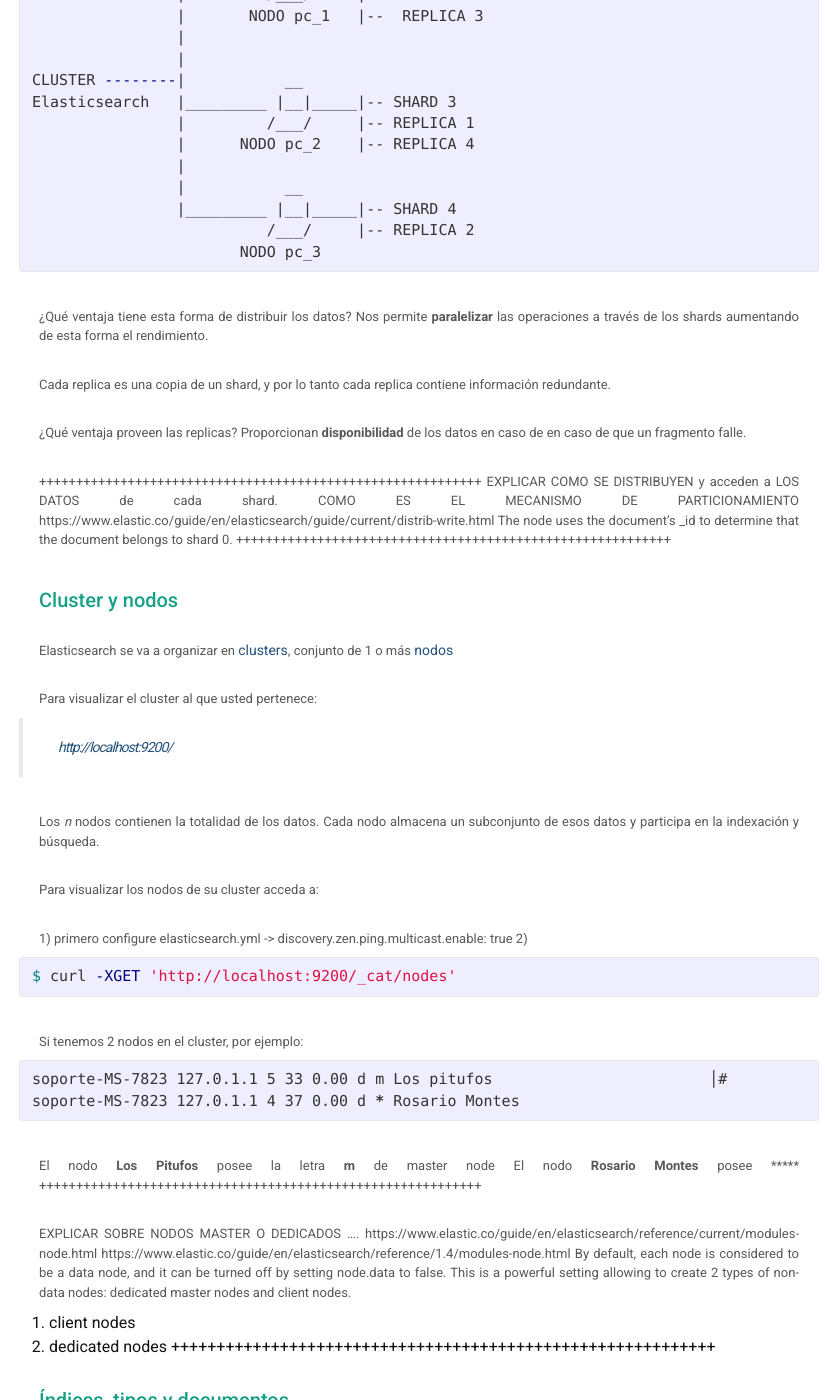
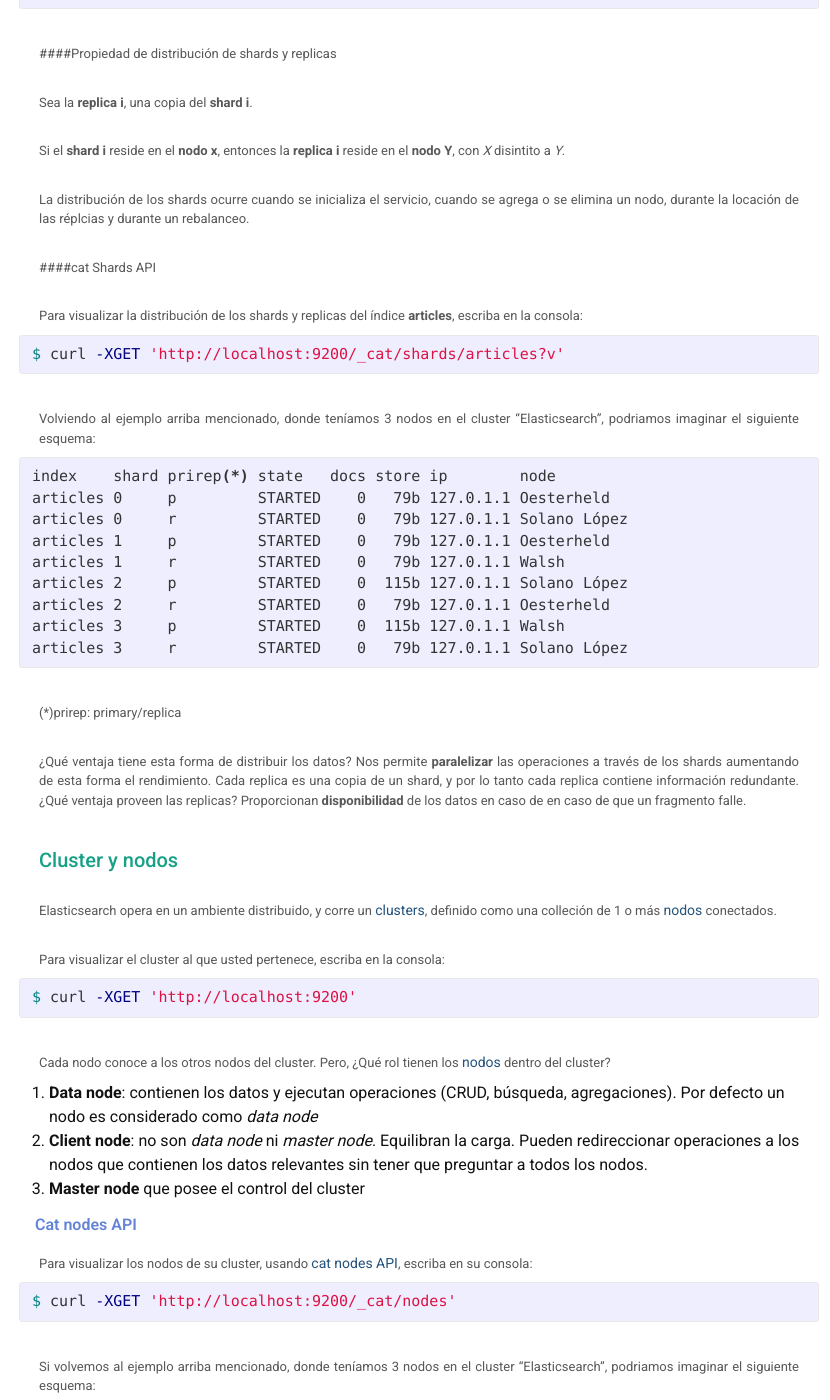
Before and after one commit to Desarrollo-CeSPI/desarrollo-cespi.github.io, a Jekyll site: the page built from _posts/2016-04-22-elasticsearch-module_2.md, in a window 1280 px wide and 1400 px high, scrolled down 3252 px. Shown: the whole window, without its empty margins (221-1051 px from the left). Built offline with Jekyll 4.4.1, drawn with Linux system fonts in a browser that asks for light colours; some of the changed text lies outside the part shown.

Commit message:
add curl command. improve redaction

```diff
--- a/_posts/2016-04-22-elasticsearch-module_2.md
+++ b/_posts/2016-04-22-elasticsearch-module_2.md
@@ -5,8 +5,6 @@
 categories: elasticsearch DDBMS
 tags: [elasticsearch, cluster, node, shard, replica, DDBMS]
 ---
-
-
 
 ##MODULO 2
 
@@ -27,10 +25,6 @@
 
 Veamos un ejemplo de **partición horizontal** y **partición vertical**
 
-####1.Diagrama de clases
-
-![Contact DB](/assets/images/elasticsearch-modules/contact_db.png){: style="height: 300px;width: 350px;"}
-
 
 id  |     name    |         email             |     type      | parent_id
 --- | ----------- | ------------------------- | ------------- | --------
@@ -40,18 +34,16 @@
 4   | Guaraní     | guarani@cespi.unlp.edu.ar | Office        |    2
 
 
+####1.Fragmentación horizontal
 
-####2.Fragmentación horizontal
+Fragmento 1
 
-2.a Fragmento 1
-
-
-id  |     name    |         email             |     type      |parent_id
+id  |     name    |         email             |     type      | parent_id
 --- | ----------- | ------------------------- | ------------- | --------
 1   | UNLP        | email@unlp.edu.ar         | Institution   |
 2   | CeSPI       | cespi@unlp.edu.ar         | Dependency    |    1
 
-2.b Fragmento 2
+Fragmento 2
 
 id  |     name    |         email             |     type  |parent_id
 --- | ----------- | ------------------------- | --------- | ---------
@@ -89,7 +78,8 @@
 
 ### Shards y replicas
 
-Cree un índice como se detalla a continuación:
+Veamos un ejemplo creando un índice y configurando los shards y las replicas.
+Escriba en la consola:
 
 {% highlight bash  %}
 $ curl -XPUT 'http://localhost:9200/articles/?pretty' -d '
@@ -99,19 +89,21 @@
 '
 {% endhighlight  %}
 
-Para visualizar la creación y configuración del índice, escriba en consola:
+Se ha creado un *índice* con los siguientes datos:
+
+* nombre del índice: **article**
+* cantidad de shards: 4
+* cantidad de replicas: 1 (1 replica  por shard)
+
+
+Para visualizar la creación y configuración del índice, escriba en la consola:
 
 {% highlight bash  %}
 $ curl -XGET 'http://localhost:9200/articles/_settings?pretty'
 {% endhighlight  %}
 
-Se creó un *índice* con los siguientes datos:
-
-* nombre del índice: **articles**
-* cantidad de shards: 4
-* cantidad de replicas: 1 (1 replica  por shard)
-
-El siguiente dibujo representa un bosquejo de como se particionarían los datos
+El siguiente dibujo representa un bosquejo de como se podrían particionar los datos respecto
+del ejemplo arriba mencionado.
 
 {% highlight bash %}
 BASE DE DATOS
@@ -127,89 +119,132 @@
 +_______________|_________+           +_______________|_________+
 {% endhighlight %}
 
-Para visualizar en que nodo se distribuyeron los shards y replicas del índice
-**articles**, escriba en consola:
+
+La finalidad de las particiones es que se distribuyan en diferentes nodos, para incrementar
+la eficiencia en la búsqueda y asegurar la escalabilidad.
+
+Si, por ejemplo, nuestro cluster contara con 3 nodos, la distribución de shards y replicas,
+se podrían realizar de la siguiente forma:
+
+{% highlight bash %}
+                           pc_1
+                            __
+                 _________ |__|______|--  SHARD 0
+                |         /___/      |--  SHARD 1
+                |  NODO "Oesterheld" |--  REPLICA 2
+                |
+                |
+                |
+                |
+                |          pc_2
+CLUSTER --------|           __
+"Elasticsearch" |_________ |__|_______|-- SHARD 2
+                |         /___/       |-- REPLICA 0
+                | NODO "Solano Lopez" |-- REPLICA 3
+                |
+                |
+                |
+                |          pc_3
+                |           __
+                |_________ |__|_____|-- SHARD 3
+                          /___/     |-- REPLICA 1
+                   NODO  "Walsh"
+
+{% endhighlight %}
+
+####Propiedad de distribución de shards y replicas
+
+Sea la **replica i**, una copia del **shard i**.
+
+Si el **shard i** reside en el **nodo x**, entonces la **replica i** reside en el **nodo Y**,
+con *X* disintito a *Y*.
+
+
+La distribución de los shards ocurre cuando se inicializa el servicio, cuando se agrega o
+se elimina un nodo, durante la locación de las réplcias y durante un rebalanceo.
+
+####cat Shards API
+
+Para visualizar la distribución de los shards y replicas del índice **articles**, escriba
+en la consola:
 
 {% highlight bash  %}
-$ curl -XGET 'http://localhost:9200/_cat/shards/articles'
+$ curl -XGET 'http://localhost:9200/_cat/shards/articles?v'
+{% endhighlight  %}
+
+Volviendo al ejemplo arriba mencionado, donde teníamos 3 nodos en el cluster "Elasticsearch",
+podriamos imaginar el siguiente esquema:
+
+{% highlight bash  %}
+
+index    shard prirep(*) state   docs store ip        node
+articles 0     p         STARTED    0   79b 127.0.1.1 Oesterheld
+articles 0     r         STARTED    0   79b 127.0.1.1 Solano López
+articles 1     p         STARTED    0   79b 127.0.1.1 Oesterheld
+articles 1     r         STARTED    0   79b 127.0.1.1 Walsh
+articles 2     p         STARTED    0  115b 127.0.1.1 Solano López
+articles 2     r         STARTED    0   79b 127.0.1.1 Oesterheld
+articles 3     p         STARTED    0  115b 127.0.1.1 Walsh
+articles 3     r         STARTED    0   79b 127.0.1.1 Solano López
+{% endhighlight  %}
+
+(*)prirep: primary/replica
+
+¿Qué ventaja tiene esta forma de distribuir los datos? Nos permite **paralelizar**
+las operaciones a través de los shards aumentando de esta forma el rendimiento.
+Cada replica es una copia de un shard, y por lo tanto cada replica contiene información
+redundante.
+¿Qué ventaja proveen las replicas? Proporcionan **disponibilidad** de los datos en caso
+de en caso de que un fragmento falle.
+
+
+### Cluster y nodos
+
+Elasticsearch opera en un ambiente distribuido, y corre un
+[clusters](https://www.elastic.co/guide/en/elasticsearch/reference/current/_basic_concepts.html#_cluster),
+definido como una colleción de 1 o más
+[nodos](https://www.elastic.co/guide/en/elasticsearch/reference/current/_basic_concepts.html#_node)
+conectados.
+
+Para visualizar el cluster al que usted pertenece, escriba en la consola:
+
+{% highlight bash  %}
+$ curl -XGET 'http://localhost:9200'
 {% endhighlight  %}
 
 
-Si, por ejemplo, nuestro cluster contara con 3 nodos, la distribución de shards y
-replicas, se podrían realizar de la siguiente forma:
+Cada nodo conoce a los otros nodos del cluster. Pero, ¿Qué rol tienen los
+[nodos](https://www.elastic.co/guide/en/elasticsearch/reference/1.4/modules-node.html)
+dentro del cluster?
 
-{% highlight bash %}
-                            __
-                 _________ |__|_____|--  SHARD 1
-                |         /___/     |--  SHARD 2
-                |       NODO pc_1   |--  REPLICA 3
-                |
-                |
-CLUSTER --------|           __
-Elasticsearch   |_________ |__|_____|-- SHARD 3
-                |         /___/     |-- REPLICA 1
-                |      NODO pc_2    |-- REPLICA 4
-                |
-                |           __
-                |_________ |__|_____|-- SHARD 4
-                          /___/     |-- REPLICA 2
-                       NODO pc_3
-{% endhighlight %}
+1. **Data node**: contienen los datos y ejecutan operaciones (CRUD, búsqueda, agregaciones).
+Por defecto un nodo es considerado como *data node*
+2. **Client node**: no son *data node*  ni *master node*. Equilibran la carga.
+Pueden redireccionar operaciones a los nodos que contienen los datos relevantes sin tener que
+preguntar a todos los nodos.
+3. **Master node** que posee el control del cluster
 
-¿Qué ventaja tiene esta forma de distribuir los datos? Nos permite **paralelizar**
-las operaciones a través de los shards aumentando de esta forma el rendimiento.
+#### Cat nodes API
 
-Cada replica es una copia de un shard, y por lo tanto cada replica contiene información
-redundante.
+Para visualizar los nodos de su cluster, usando
+[cat nodes API](https://www.elastic.co/guide/en/elasticsearch/reference/current/cat-nodes.html),
+escriba en su consola:
 
-¿Qué ventaja proveen las replicas? Proporcionan **disponibilidad** de los datos en caso
-de en caso de que un fragmento falle.
-
-++++++++++++++++++++++++++++++++++++++++++++++++++++++++++++
-EXPLICAR COMO SE DISTRIBUYEN y acceden a LOS DATOS de cada shard. COMO ES EL MECANISMO DE PARTICIONAMIENTO
-https://www.elastic.co/guide/en/elasticsearch/guide/current/distrib-write.html
-The node uses the document’s _id to determine that the document belongs to shard 0.
-+++++++++++++++++++++++++++++++++++++++++++++++++++++++++++
-
-### Cluster y nodos
-
-Elasticsearch se va a organizar en
-[clusters](https://www.elastic.co/guide/en/elasticsearch/reference/current/_basic_concepts.html#_cluster),
-conjunto de 1 o más
-[nodos](https://www.elastic.co/guide/en/elasticsearch/reference/current/_basic_concepts.html#_node)
-
-Para visualizar el cluster al que usted pertenece:
-
->[http://localhost:9200/](http://localhost:9200/)
-
-Los *n* nodos contienen la totalidad de los datos. Cada nodo almacena un subconjunto
-de esos datos y participa en la indexación y búsqueda.
-
-Para visualizar los nodos de su cluster acceda a:
-
-1) primero configure elasticsearch.yml -> discovery.zen.ping.multicast.enable: true
-2)
 {% highlight bash  %}
 $ curl -XGET 'http://localhost:9200/_cat/nodes'
 {% endhighlight  %}
 
-Si tenemos 2 nodos en el cluster, por ejemplo:
+Si volvemos al ejemplo arriba mencionado, donde teníamos 3 nodos en el cluster "Elasticsearch",
+podriamos imaginar el siguiente esquema:
+
 {% highlight bash  %}
-soporte-MS-7823 127.0.1.1 5 33 0.00 d m Los pitufos                        │#
-soporte-MS-7823 127.0.1.1 4 37 0.00 d * Rosario Montes
+ nodeIp  ip         port  nodeRole(*) master name
+ pc_1    127.0.1.1  9200  d           *      Oesterheld
+ pc_2    127.0.1.1  9200  d           *      Solano López
+ pc_3    127.0.1.1  9200  d           m      Walsh
 {% endhighlight  %}
-El nodo **Los Pitufos** posee la letra **m** de master node
-El nodo **Rosario Montes** posee *****
-++++++++++++++++++++++++++++++++++++++++++++++++++++++++++++
 
-EXPLICAR SOBRE NODOS MASTER O DEDICADOS ....
-https://www.elastic.co/guide/en/elasticsearch/reference/current/modules-node.html
-https://www.elastic.co/guide/en/elasticsearch/reference/1.4/modules-node.html
-By default, each node is considered to be a data node, and it can be turned off by setting node.data to false.
-This is a powerful setting allowing to create 2 types of non-data nodes: dedicated master nodes and client nodes.
-1. client nodes
-2. dedicated nodes
-++++++++++++++++++++++++++++++++++++++++++++++++++++++++++++
+(*)nodeRole: Data node (d); Client node (c)
 
 
 
@@ -241,6 +276,12 @@
 
 
 
+
 ------------------------------------------------------
 
 (1)*DDBMS*: Distributed Database Management Systems
+
+
+
+
+https://www.elastic.co/guide/en/elasticsearch/reference/current/modules-node.html
```
Also changed, not shown: other parts of _posts/2016-04-22-elasticsearch-module_2.md (+3 -6 lines).
